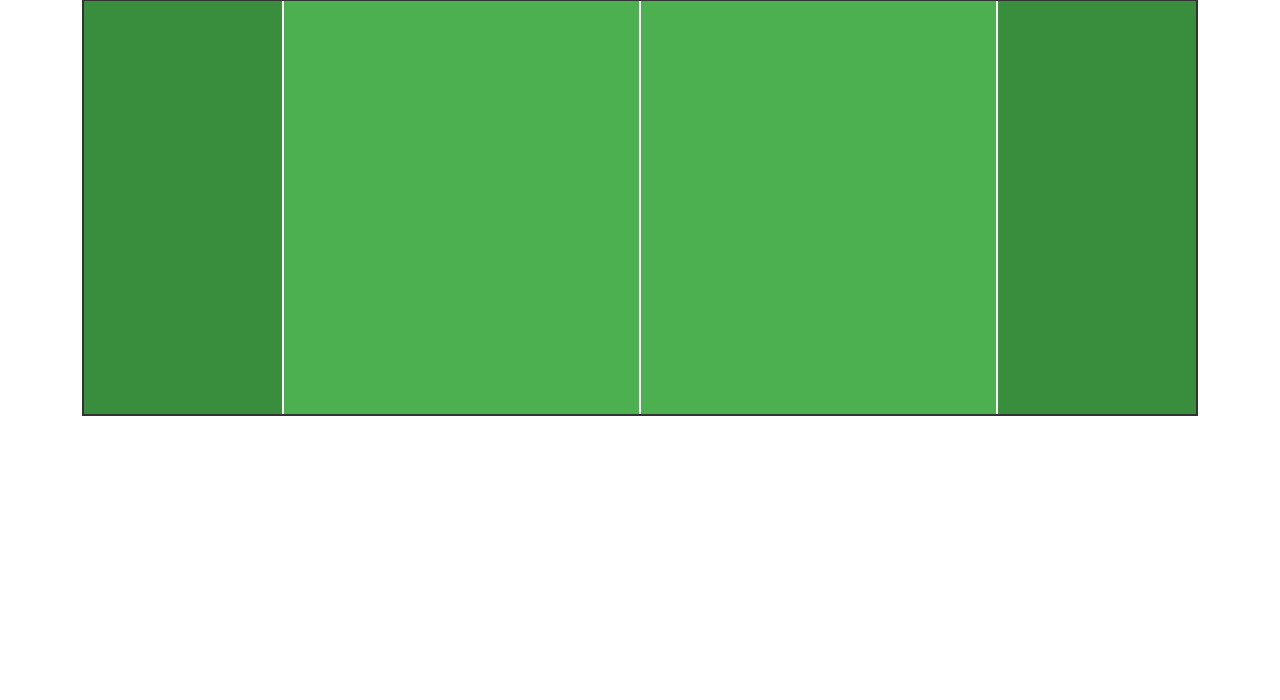
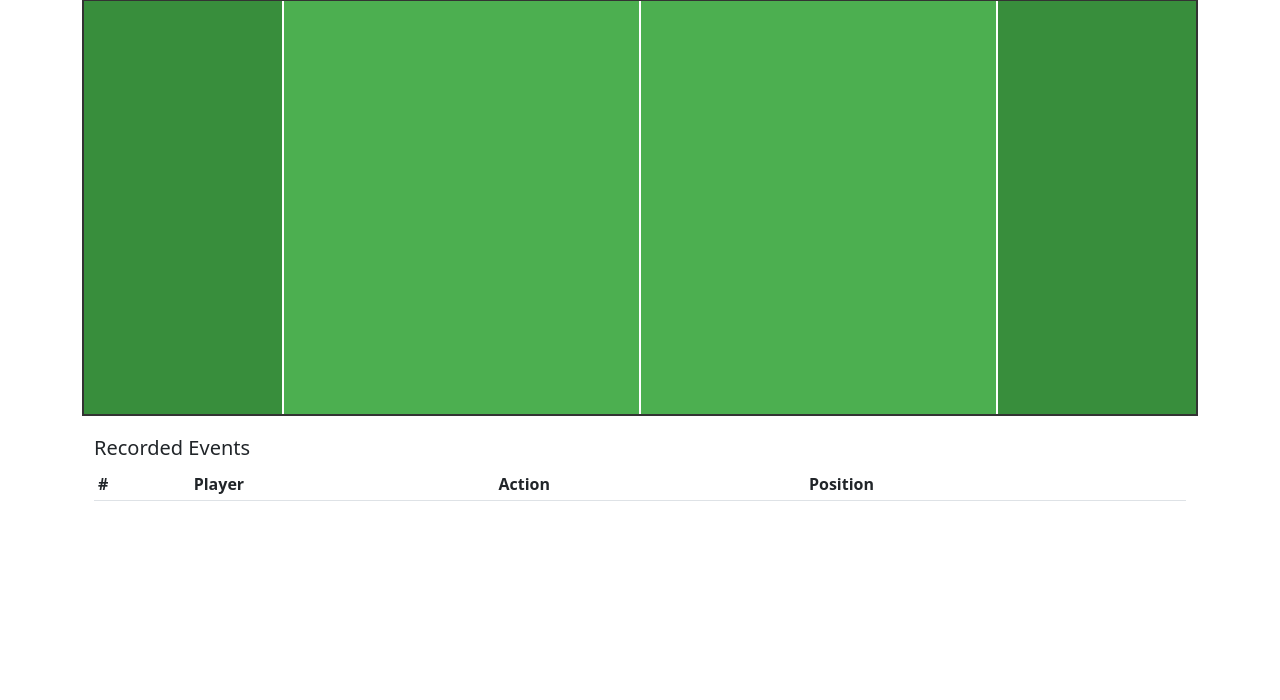
Before and after one commit to kspruce/ultimatecoachrr, a Flask app: page /stats/record/1 in a window 1280 px wide. Shown: the part 143-843 px from the top of the page. Run offline with Flask 3, Linux system fonts and the light colour scheme; a user stored in the database is signed in; tables that the repository leaves empty hold one stand-in row (values such as "Sample post"); lists and menus that the app fills with data are empty; parts of the project's set-up code (start-up, migrations or seed data) failed here and were passed over; some libraries are stand-ins or nearby versions.

Commit message:
update stat input - undo and event table

```diff
--- a/app/templates/stats/record.html
+++ b/app/templates/stats/record.html
@@ -200,6 +200,25 @@
         <div class="center-line"></div>
         <div class="endzone endzone-right"></div>
     </div>
+    <!-- Add this events table container -->
+    <div class="container mt-3">
+        <h5>Recorded Events</h5>
+        <div class="table-responsive">
+            <table class="table table-striped table-sm">
+                <thead>
+                    <tr>
+                        <th>#</th>
+                        <th>Player</th>
+                        <th>Action</th>
+                        <th>Position</th>
+                    </tr>
+                </thead>
+                <tbody id="events-table-body">
+                    <!-- Events will be added here dynamically -->
+                </tbody>
+            </table>
+        </div>
+    </div>
 
     <div class="player-select" id="player-select">
         <div class="d-flex justify-content-between align-items-center mb-3">
@@ -395,6 +414,7 @@ document.addEventListener('DOMContentLoaded', function() {
             console.log('Server response:', data);
             addEventMarker(data);
             updateGameState(action);
+            updateEventsTable(); // Add this line to update the events table
             actionSelect.style.display = 'none';
             undoButton.style.display = 'block';
 
@@ -403,6 +423,7 @@ document.addEventListener('DOMContentLoaded', function() {
                 document.getElementById('finish-point').click();
             }
         })
+
         .catch(error => {
             console.error('Error:', error);
             alert('Error recording event: ' + error.message);
@@ -462,6 +483,47 @@ document.addEventListener('DOMContentLoaded', function() {
         actionSelect.style.display = 'none';
     };
 
+    // Add this function after the existing functions
+    function updateEventsTable() {
+        const tableBody = document.getElementById('events-table-body');
+        if (!tableBody) return; // Safety check
+
+        tableBody.innerHTML = '';
+
+        gameState.events.forEach((event, index) => {
+            const row = document.createElement('tr');
+
+            // Event number
+            const numCell = document.createElement('td');
+            numCell.textContent = index + 1;
+            row.appendChild(numCell);
+
+            // Player name and number
+            const playerCell = document.createElement('td');
+            const playerCard = document.querySelector(`.player-card[data-player-id="${event.player}"]`);
+            if (playerCard) {
+                const playerNumber = playerCard.querySelector('.player-number').textContent;
+                const playerName = playerCard.querySelector('.player-name').textContent;
+                playerCell.textContent = `${playerNumber} ${playerName}`;
+            } else {
+                playerCell.textContent = `Player ${event.player}`;
+            }
+            row.appendChild(playerCell);
+
+            // Action
+            const actionCell = document.createElement('td');
+            actionCell.textContent = event.action.replace('_', ' ').toUpperCase();
+            row.appendChild(actionCell);
+
+            // Position
+            const positionCell = document.createElement('td');
+            positionCell.textContent = `X: ${event.position.x.toFixed(1)}, Y: ${event.position.y.toFixed(1)}`;
+            row.appendChild(positionCell);
+
+            tableBody.appendChild(row);
+        });
+    }
+
     // Undo button handler
     undoButton.addEventListener('click', function() {
         if (gameState.events.length > 0) {
@@ -474,11 +536,27 @@ document.addEventListener('DOMContentLoaded', function() {
             })
             .then(response => response.json())
             .then(data => {
+                // Remove the last event marker from the field
                 const markers = field.querySelectorAll('.event-marker');
                 if (markers.length > 0) {
                     markers[markers.length - 1].remove();
                 }
+
+                // Get the last event before removing it
+                const lastEvent = gameState.events[gameState.events.length - 1];
+
+                // Toggle possession back if it was a turnover event
+                if (['throwaway', 'drop', 'block', 'forced_turnover', 'unforced_turnover'].includes(lastEvent.action)) {
+                    gameState.is_offensive = !gameState.is_offensive;
+                }
+
+                // Remove the event from our state
                 gameState.events.pop();
+
+                // Update the events table
+                updateEventsTable();
+
+                // Hide undo button if no more events
                 if (gameState.events.length === 0) {
                     undoButton.style.display = 'none';
                 }
@@ -489,6 +567,7 @@ document.addEventListener('DOMContentLoaded', function() {
             });
         }
     });
+
 });
 
 
```
